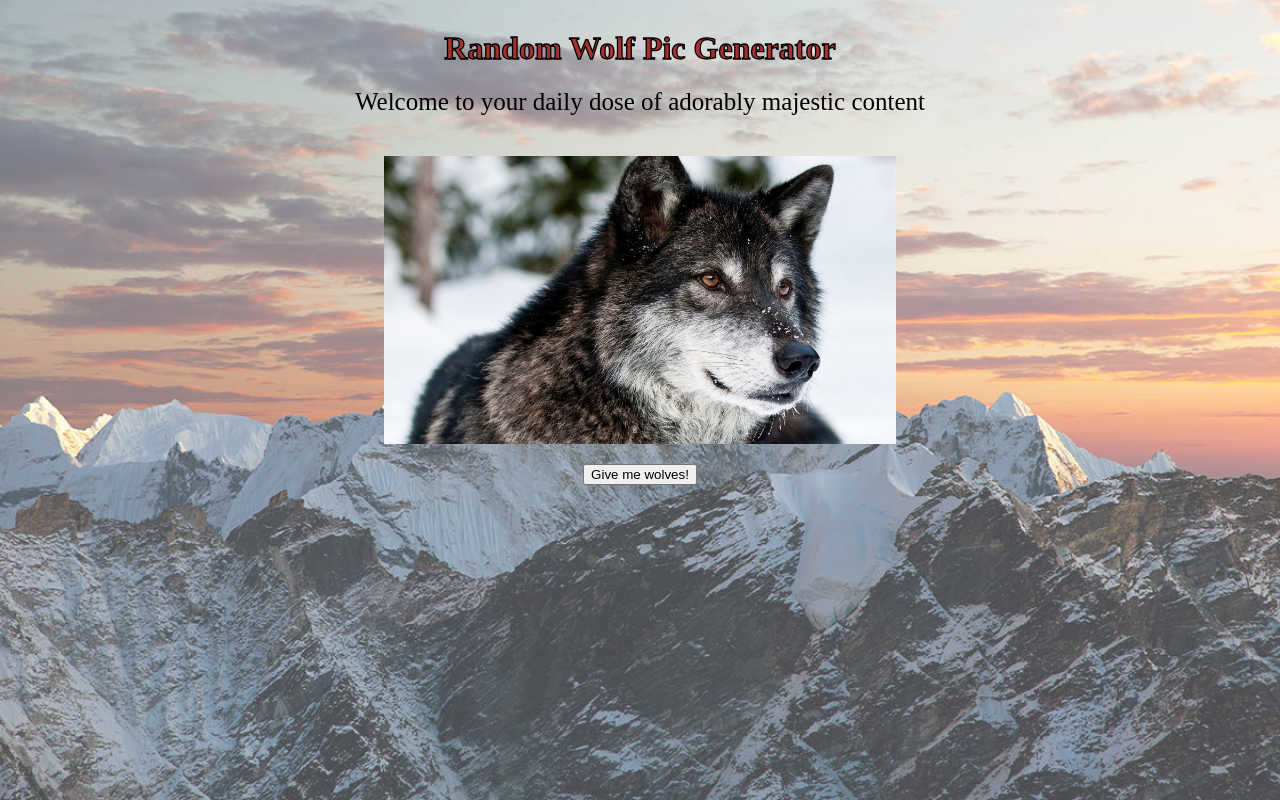
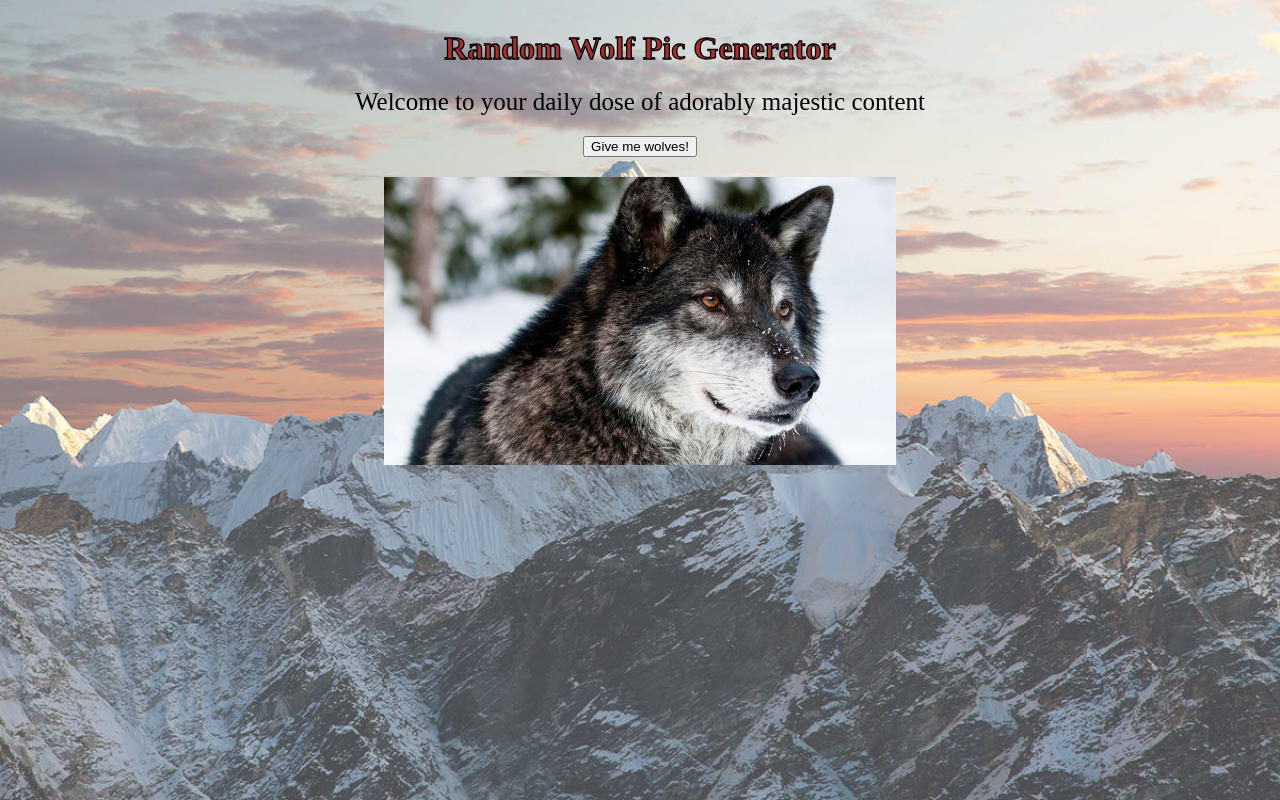
Before and after one commit to caitlin-mcdougall/Wolf-Generator, a plain HTML site: page index.html in a window 1280 px wide. Drawn offline with nearby package versions, Linux system fonts and the light colour scheme.

Commit message:
Reposition button

```diff
--- a/assets/css/index.css
+++ b/assets/css/index.css
@@ -4,7 +4,7 @@ img{
     max-width: 40%;
     max-height: 20%;
     padding-bottom:20px;
-    padding-top: 40px;
+    padding-top: 20px;
     margin-top: auto;
     margin-bottom: auto;
     margin-left:auto;
@@ -45,6 +45,7 @@ h1{
 }
 #greeting {
     font-size: 25px;
+    padding-bottom: 20px;
 }
 body{
     padding: 0;
--- a/index.html
+++ b/index.html
@@ -10,10 +10,10 @@
             <h1 class="centered">Random Wolf Pic Generator</h1>
             <div id="greeting" class="centered">{{message}}</div>
             <div id="action">
-            <img id="wolf-pic" class = "centered" :src="image">
             <div class="centered">
                 <button id="activator" class="centered" v-on:click="changeImage">Give me wolves!</button>
             </div>
+            <img id="wolf-pic" class = "centered" :src="image">
             </div>
             <script type="text/javascript" src="assets/js/main.js"></script>
         </div>
```
